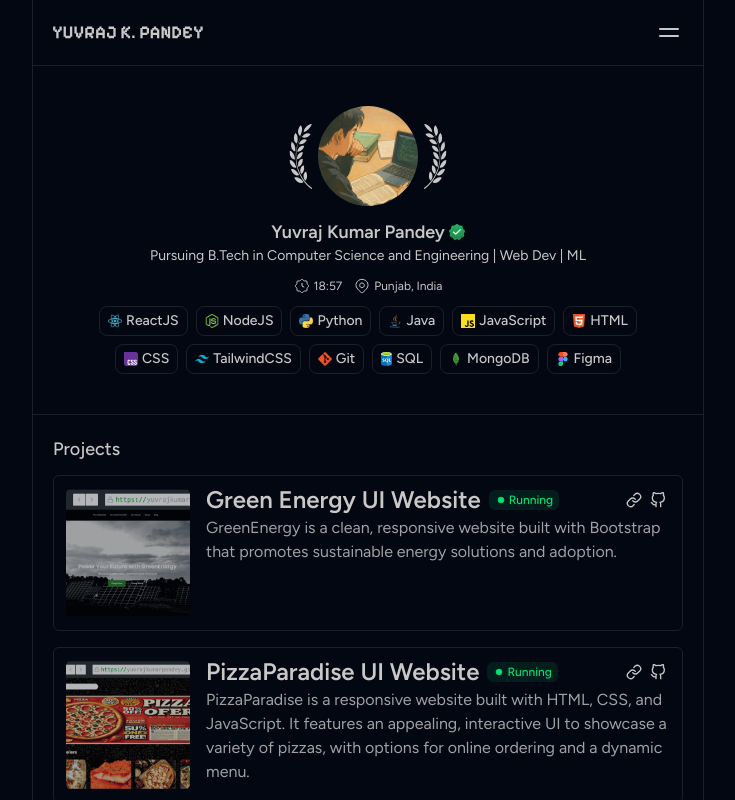
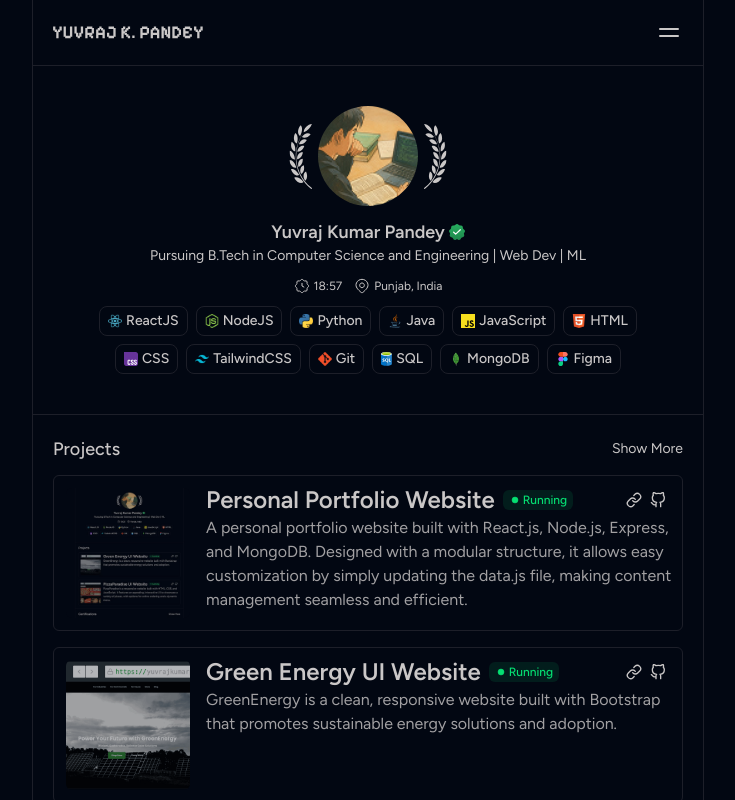
Before and after one commit to yuvrajkumarpandey/portfolio, a React (Vite) app: page / in a window 1280 px wide. Shown: the top 800 px of the page, without its empty margins (272-1007 px from the left). Built offline with nearby package versions, Linux system fonts and the light colour scheme.

Commit message:
Add Project Three

```diff
--- a/src/data/yuvrajData.js
+++ b/src/data/yuvrajData.js
@@ -72,6 +72,15 @@ export const skills = {
 
 export const projects = [
     {
+        title: "Personal Portfolio Website",
+        status: "Running",
+        statusColor: "text-green-400 bg-green-400/10",
+        description: "A personal portfolio website built with React.js, Node.js, Express, and MongoDB. Designed with a modular structure, it allows easy customization by simply updating the data.js file, making content management seamless and efficient.",
+        image: "/projectsImg/project-three.jpg",
+        liveLink: "https://yuvraj.online/",
+        githubLink: "https://github.com/yuvrajkumarpandey/portfolio"
+    },
+    {
         title: "Green Energy UI Website",
         status: "Running",
         statusColor: "text-green-400 bg-green-400/10",
```
Also changed, not shown: public/projectsImg/project-three.jpg (added).
